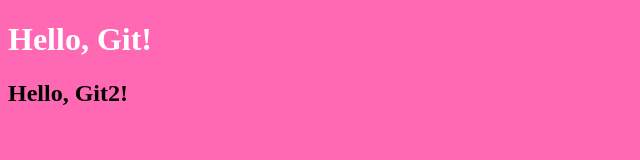
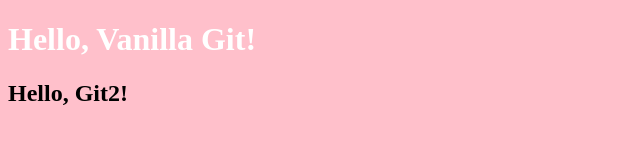
Before and after one commit to woogyung/vc-git-training, a plain HTML site: page src/index.html in a window 1280 px wide. Shown: the whole page, without its empty margins (0-640 px from the left). Drawn offline with Linux system fonts and the light colour scheme.

Commit message:
Update src

```diff
--- a/src/index.css
+++ b/src/index.css
@@ -1,5 +1,5 @@
 body {
-  background-color: hotpink;
+  background-color: pink;
 }
 
 h1 {
--- a/src/index.html
+++ b/src/index.html
@@ -5,7 +5,7 @@
   <link rel="stylesheet" type="text/css" href="index.css">
 </head>
 <body>
-  <h1>Hello, Git!</h1>
+  <h1>Hello, Vanilla Git!</h1>
   <h2>Hello, Git2!</h2>
   <script type="text/javascript" src="index.js"></script>
 </body>
--- a/src/index.js
+++ b/src/index.js
@@ -1,2 +1,3 @@
 var APP_NAME = 'Git Training';
 var APP_NAME2 = 'Git Training2222';
+var LOCATION = '서울시 서초구 서초동 1302-15';
```
